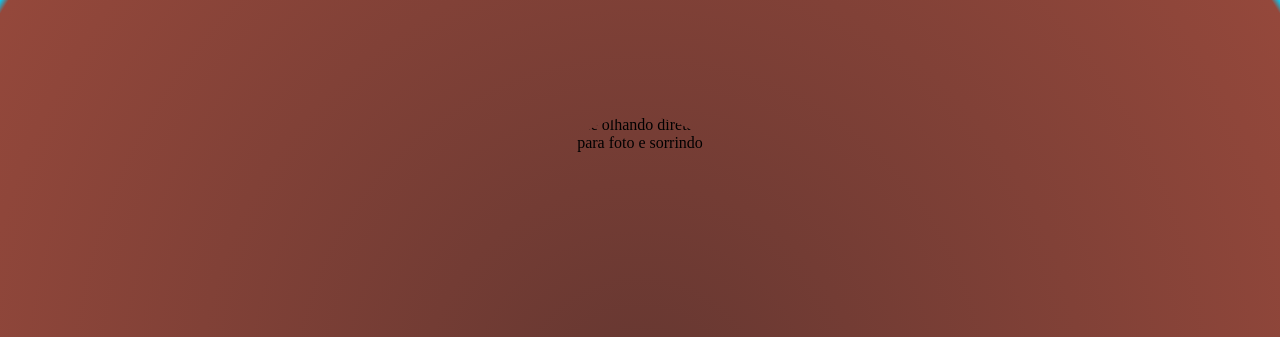
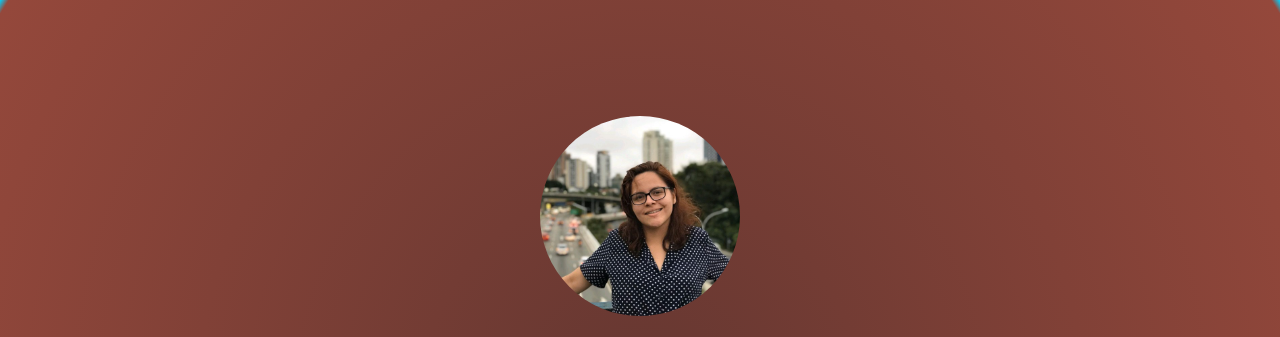
Before and after one commit to licesant/vidanomade, a plain HTML site: page index.html in a window 1280 px wide. Shown: the top 337 px of the page. Drawn offline with Linux system fonts and the light colour scheme.

```diff
--- a/index.html
+++ b/index.html
@@ -11,7 +11,7 @@
     <meta property="og:title" content="Vida nômade">
     <meta property="og:type"  content="website">
     <meta property="og:description" content="Página de desenvolvimento de projeto">
-    <meta property="og:images"  content="https://licesant.github.io/vidanomade/perfil-Alice.jpeg">
+    <meta property="og:images"  content="https://licesant.github.io/vidanomade/perfil Alice.jpeg">
     <meta property="og:image:alt" content="Alice olhando diretamente para foto e sorrindo">
     <meta property="og:site_name" content="Vida nômade">
     <meta property="og:url" content="https://licesant.github.io/vidanomade/">
@@ -20,7 +20,7 @@
     <div class="container">
         <div class="profile">
             <div class="profile__header">
-                <img src="images/perfil-Alice.jpeg" width="200px" alt="Alice olhando diretamente para foto e sorrindo">
+                <img src="images/perfil Alice.jpeg" width="200px" alt="Alice olhando diretamente para foto e sorrindo">
                 <h1>Liberdade de tempo e geográfica</h1>
                 <h2>Trabalhe a qualquer hora e em qualquer lugar do mundo!</h2>
             </div>
```
